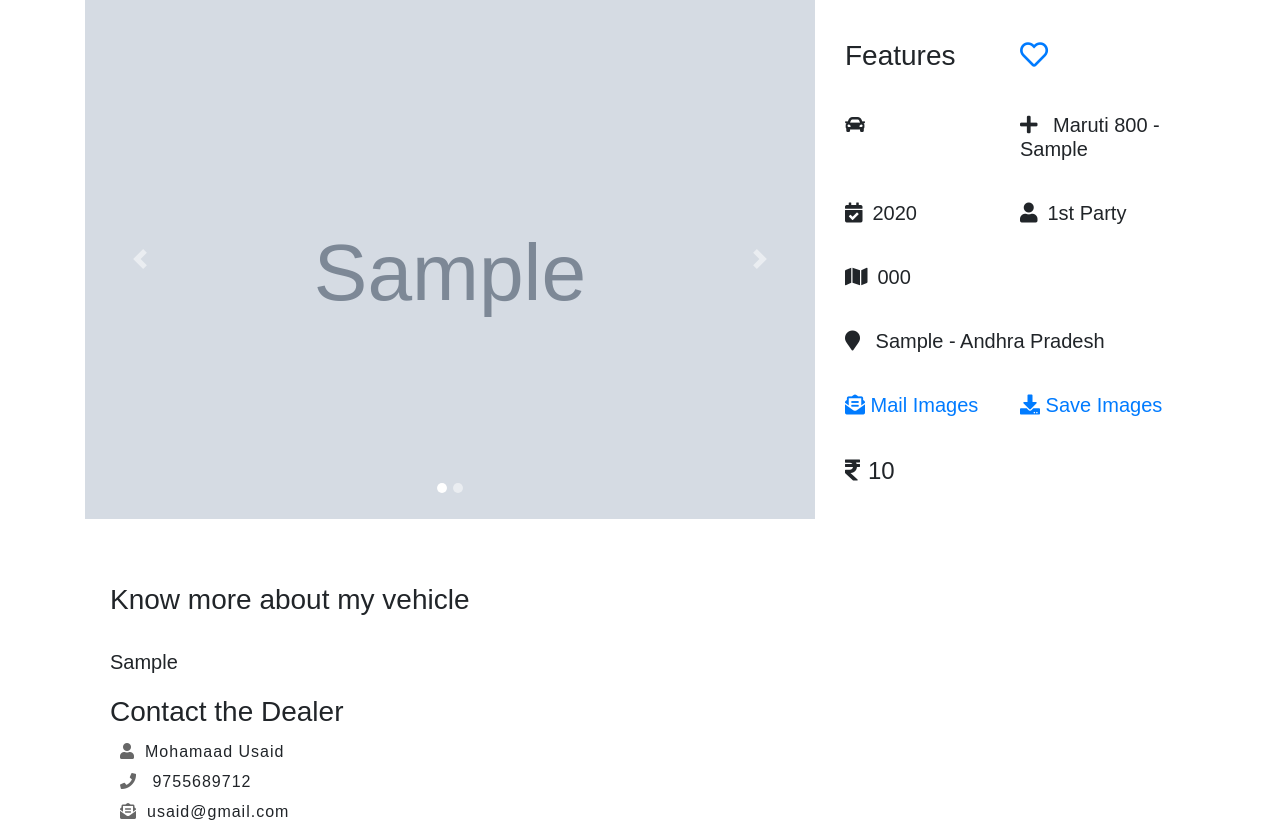
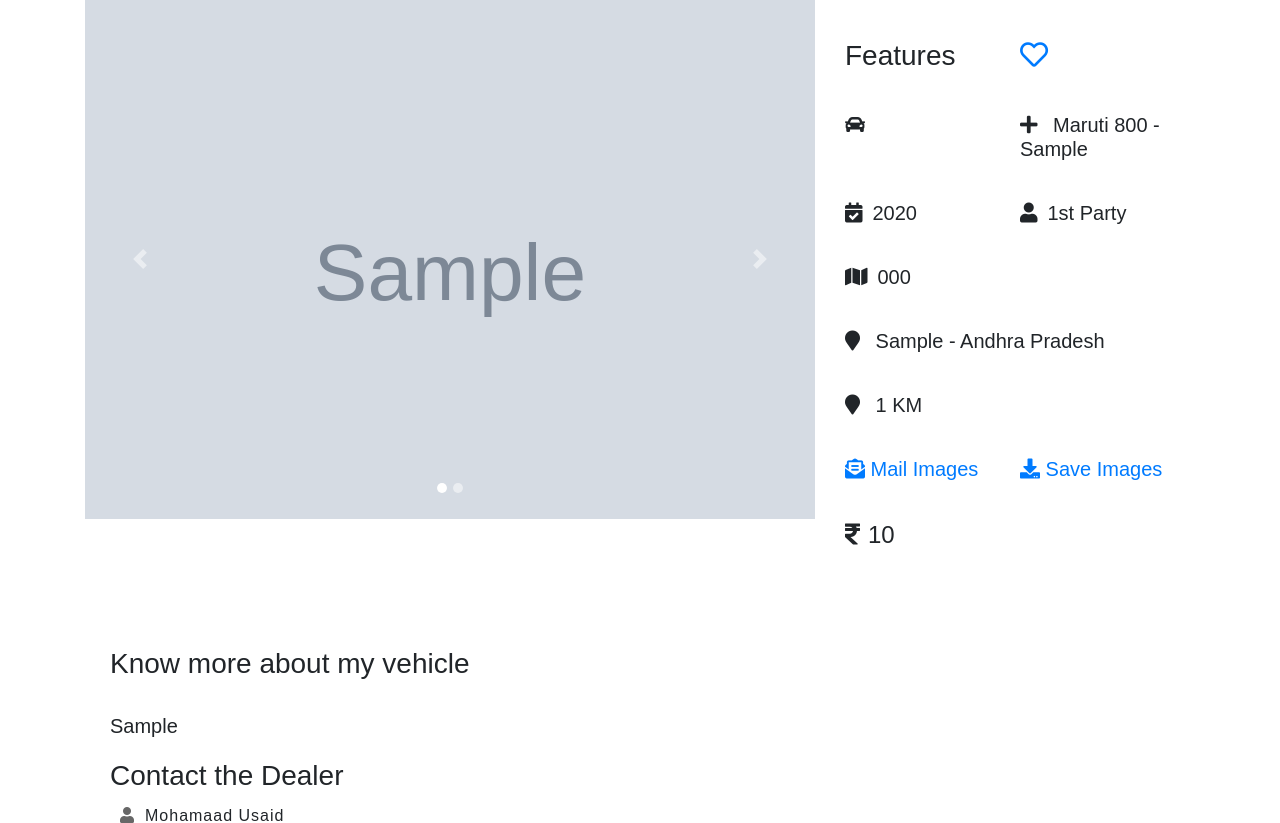
Before and after one commit to anshumanprajapatiap/Carsify, a Django app: page /viewdetails/1 in a window 1280 px wide. Shown: the part 87-910 px from the top of the page. Run offline with Django 3.2, Linux system fonts and the light colour scheme; a user stored in the database is signed in; data comes from the database, SQL or seed files in the repository; tables that the repository leaves empty hold one stand-in row (values such as "Sample post"); grey boxes marked "Sample" are stand-in pictures; some libraries are stand-ins or nearby versions.

Commit message:
Update viewdetails.html

```diff
--- a/Carsify/CarsifyApp/templates/viewdetails.html
+++ b/Carsify/CarsifyApp/templates/viewdetails.html
@@ -232,6 +232,11 @@
             </h5>
           </div>
           <div class="py-3 model">
+            <h5>
+              <i class="fa fa-map-marker"></i> {{data.KM}}  KM
+            </h5>
+          </div>
+          <div class="py-3 model">
             <h5><a href="{% url 'CarsifyApp:MailImages' data.id %}"> <i class="fa fa-envelope-open-text"></i> Mail Images </a></h5>
             <h5><a href="{% url 'CarsifyApp:DownloadImages' data.id %}" id="downloadLink" download> <i class="fa fa-download"></i> Save Images </a></h5>
           </div>
```
